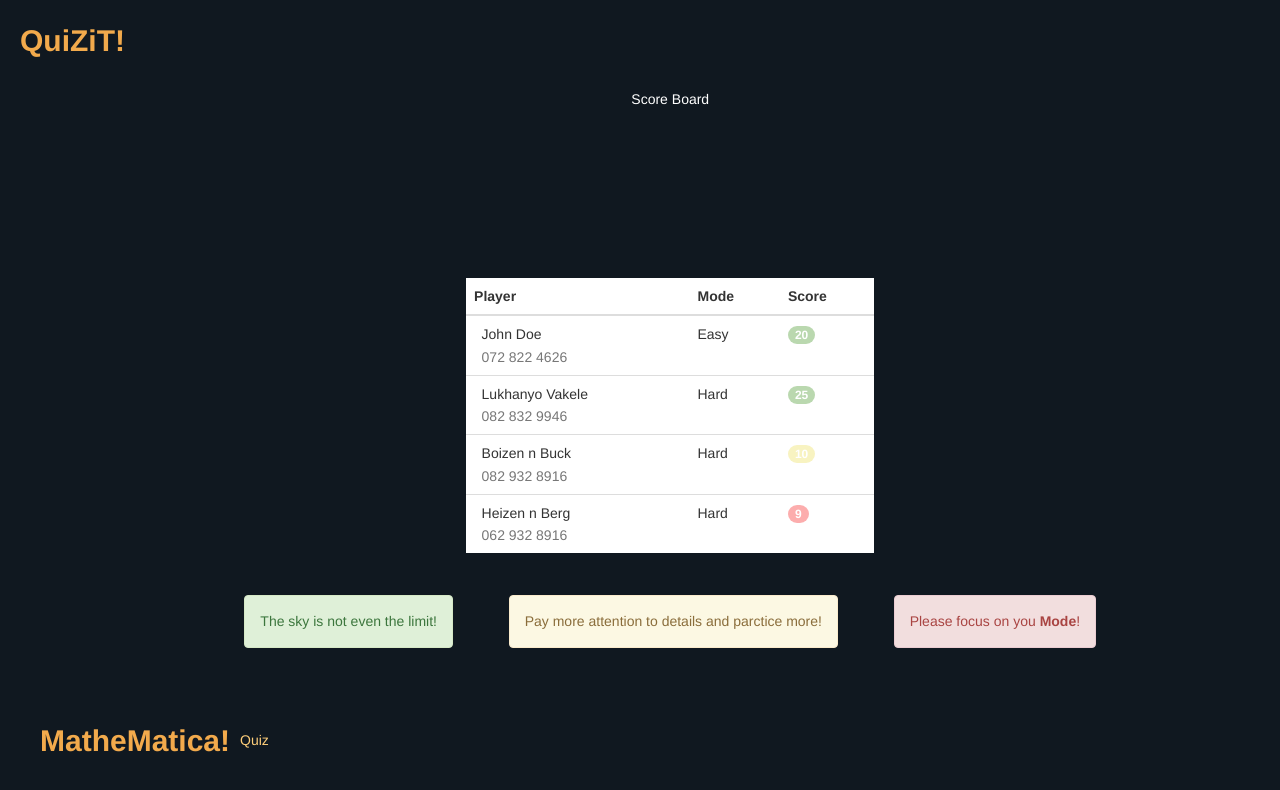
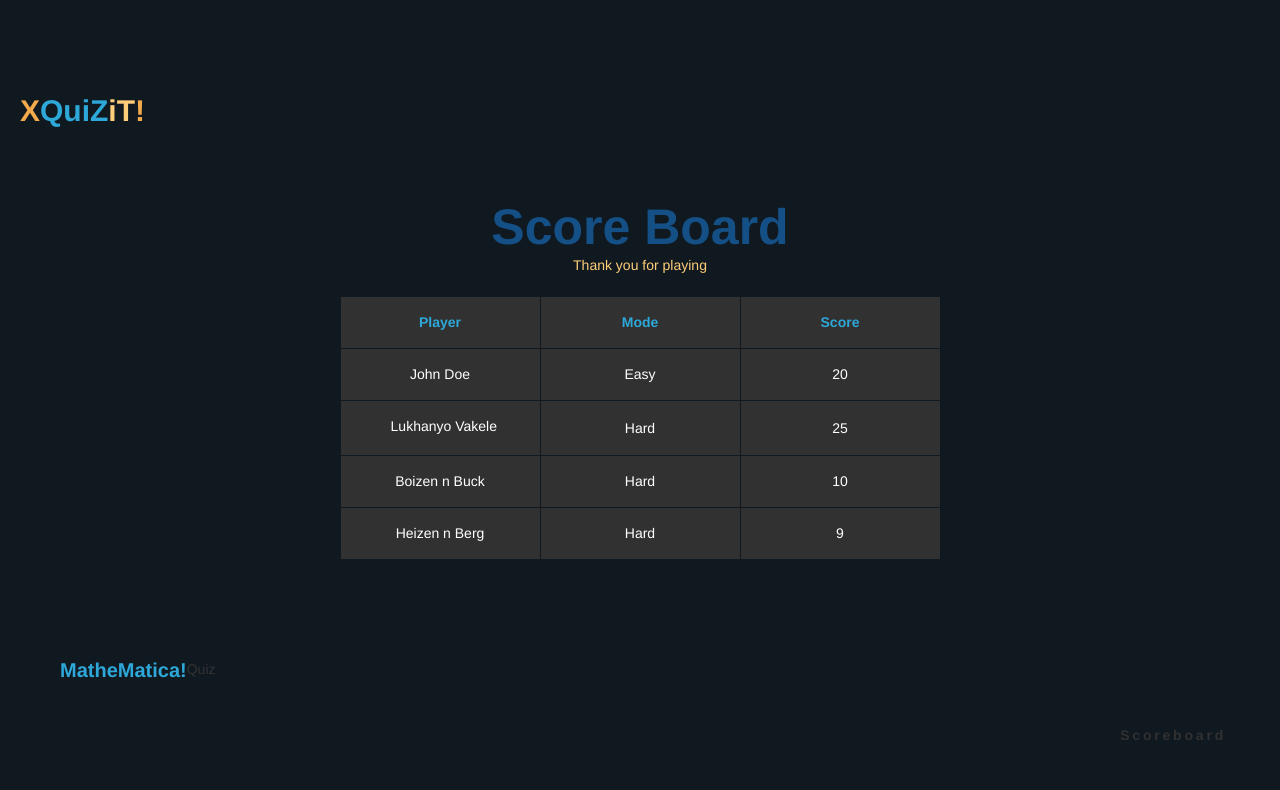
Before and after one commit to LukhanyoV/quizit, a website: page public/scoreBoard.html in a window 1280 px wide. Drawn offline with nearby package versions, Linux system fonts and the light colour scheme.

Commit message:
Scoreboard and sign in page

```diff
--- a/public/main.css
+++ b/public/main.css
@@ -117,3 +117,8 @@ p.instructions{
     align-items: center;
     justify-content: space-evenly;
 }
+
+.scoreboard{
+    text-align: center;
+    min-width: 550px;
+}
--- a/public/scoreBoard.html
+++ b/public/scoreBoard.html
@@ -13,20 +13,21 @@
     <script src="https://ajax.googleapis.com/ajax/libs/jquery/3.6.1/jquery.min.js"></script>
     <script src="https://maxcdn.bootstrapcdn.com/bootstrap/3.4.1/js/bootstrap.min.js"></script>
     <link rel="stylesheet"  href="./style.css"/>
-
+    <link rel="stylesheet"  href="./main.css"/>
 </head>
 <body>
 
     <main class="main__container">
         <header class="header">
-            <h1 class="title">QuiZiT!</h1>
+            <h1 class="title">X<span>QuiZ</span><span>iT</span>!</h1>
         </header>
-        <div class="container">
-            <br><br>
-            <div class="results">
-                <h1>Score Board</h1>
-                <table class="table table-hover align-middle mb-0 bg-white">
-                    <thead class="bg-light">
+        <div class="scoreboard">
+                <h1 class="mode-title">Score Board</h1>
+                <p class="desc">
+                    Thank you for playing
+                </p>
+                    <table>
+                        <thead class="bg-light">
                         <tr>
                             <th>Player</th>
                             <th>Mode</th>
@@ -36,73 +37,57 @@
                     <tbody>
                         <tr>
                             <td>
-                                <div class="ms-3">
-                                    <p class="fw-bold mb-1">John Doe</p>
-                                    <p class="text-muted mb-0">072 822 4626</p>
+                                <div class="">
+                                    <p class="">John Doe</p>
                                 </div>
                             </td>
                             <td>Easy</td>
                             <td >
-                                <span class="badge badge-success rounded-pill d-inline">20</span>
+                                <span class="">20</span>
                             </td>
                         </tr>
                         <tr>
                             <td>
                                 <div class="ms-3">
                                     <p class="fw-bold mb-1">Lukhanyo Vakele</p>
-                                    <p class="text-muted mb-0">082 832 9946</p>
                                 </div>
                             </td>
                             <td>Hard</td>
                             <td>
-                                <span class="badge badge-success rounded-pill d-inline">25</span>
+                                <span class="">25</span>
                             </td>
                         </tr>
                         <tr>
                             <td>
-                                <div class="ms-3">
-                                    <p class="fw-bold mb-1">Boizen n Buck</p>
-                                    <p class="text-muted mb-0">082 932 8916</p>
+                                <div class="">
+                                    <p class="">Boizen n Buck</p>
                                 </div>
                             </td>
                             <td>Hard</td>
                             <td>
-                                <span class="badge badge-warning rounded-pill d-inline">10</span>
+                                <span class="">10</span>
                             </td>
                         </tr>
                         <tr>
                             <td>
-                                <div class="ms-3">
-                                    <p class="fw-bold mb-1">Heizen n Berg</p>
-                                    <p class="text-muted mb-0">062 932 8916</p>
+                                <div class="">
+                                    <p class="">Heizen n Berg</p>
                                 </div>
                             </td>
                             <td>Hard</td>
                             <td>
-                                <span class="badge badge-danger rounded-pill d-inline">9</span>
+                                <span class="">9</span>
                             </td>
                         </tr>
                     </tbody>
                 </table>
-                <br><br>
-                <div class="labels">
-                    <div class="alert alert-success" role="alert">
-                        The sky is not even the limit!
-                    </div>
-                    <div class="alert alert-warning" role="alert">
-                        Pay more attention to details and parctice more!
-                    </div>
-                    <div class="alert alert-danger" role="alert">
-                        Please focus on you <strong>Mode</strong>!
-                    </div>
-                </div>
-            </div>
         </div>
         <footer class="footer">
-            <h1 class="title">MatheMatica!</h1>
-            <a href="./scoreBoard.html">
-                <button class="submit">Quiz</button>
-            </a>
+            <div>
+                <h2 class="footer__title">MatheMatica!</h2>
+                <p>Quiz</p>
+            </div>
+            <a href="./scoreBoard.html" class="score__link">Scoreboard</a>
         </footer>
     </main>
 </body>
--- a/public/style.css
+++ b/public/style.css
@@ -19,6 +19,7 @@
     --hard: #ff0000;
     --success-cl: #53D05C;
     --fail-cl: #ff6347;
+    --caution: #FFC71F;
 }
 .main__container{
     background-color: var(--s-bg);
@@ -76,6 +77,13 @@ header{
 
 }
 
+.game__container{
+    display: flex;
+    flex-direction: column;
+    align-items: center;
+    justify-content: center;
+}
+
 .details__container{
     position: fixed;
     right: 0;
@@ -93,7 +101,7 @@ header{
     align-items: center;
     width: 170px;
     margin: 0 10px;
-    padding: 10px;
+    padding: 2px 10px;
     color: var(--t-cl);
     justify-content: space-between;
 }
@@ -116,8 +124,8 @@ header{
     display: flex;
     align-items: center;
     justify-content: center;
-    color: var(--s-cl);
-    border: 1px solid var(--s-cl);
+    color: var(--p-cl);
+    border: 4px solid var(--p-cl);
     padding: 10px 15px;
     width: 80px;
     height: 80px;
@@ -132,7 +140,8 @@ header{
     width: 100%;
     height: 100%;
     background-color: var(--p-bg);
-    border-radius: 0px 0px 5px 5px ;
+    border: 2px;
+    border: 4px solid var(--p-cl) ;
 }
 
 
@@ -142,8 +151,19 @@ footer{
     width: 100%;
     height: 80px;
     align-items: center;
+    justify-content: space-between;
     padding: 20px;
 }
+
+footer div{
+    flex: 1;
+    display: flex;
+    width: 100%;
+    height: 80px;
+    align-items: center;
+    padding: 20px;
+}
+
 
 .circle__container{
     width: 120px;
@@ -182,11 +202,7 @@ footer{
 }
 
 .circle{
-    /* position: fixed; */
-    /* right: 0; */
-    bottom: 0;
-    z-index: 9999;
-    margin: 0 30px;
+    padding: 15px 30px;
 }
 .outermost__circle{
     background-color: var(--t-bg);
@@ -273,6 +289,7 @@ button.submit{
     color: var(--f-cl);
     transition: .1s ease;
     border-radius: 5px;
+    border: 1px solid var(--s-cl);
 }
 
 button.submit:hover{
@@ -288,34 +305,36 @@ h1 {
 }
 
 /* <!-- centering a bootstrap table bellow --> */
-.table {
+table {
     margin: auto;
-    width: 45% !important;
+    padding: 10px;
+    width: 100%;
+    background-color: var(--t-bg);
+    padding: 20px;
+    margin-top: 20px;
 }
-.badge-success {
-    background-color: rgba(142, 192, 124, 0.61);
+
+th, tr, td {
+    color: var(--p-cl);
+    text-align: center;
+    padding: 15px;
+    border: 1px solid var(--p-bg);
+    min-width: 200px;
 }
-.badge-warning {
-    background-color: rgba(243, 234, 149, 0.589);
+
+th{
+    color: var(--t-cl);
 }
-.badge-danger {
-    background-color: rgba(250, 109, 109, 0.562);
+
+.desc{
+    color: var(--f-cl);
 }
 .labels {
     display: flex;
     justify-content: space-around;
 }
 
-.results {
-    display: flex;
-    flex-direction: column;
-    /* background-color: #008000; */
-    width: 75%;
-    height: 90%;
-}
-
 /* Animation */
-
 .modal{
     background-color: rgba(0, 0, 0, 0.616);
     margin: 0;
@@ -335,7 +354,7 @@ h1 {
 
 .modal__container{
     position: relative;
-    height: 60%;
+    height: 80vh;
     width: 60vw;
     background-color: var(--s-bg);
     margin: 0 auto;
@@ -343,12 +362,10 @@ h1 {
 }
 
 button.anim__button{
-    margin-top: 2em;
     border: none;
-    padding: 1em;
+    padding: 12px 20px;
     color: var(--t-bg);
     font-weight: bold;
-    text-transform: uppercase;
     letter-spacing: .2em;
     outline: 0;
     cursor: pointer;
@@ -369,7 +386,6 @@ a.score__link{
     padding: 1em;
     color: var(--t-bg);
     font-weight: bold;
-    text-transform: uppercase;
     letter-spacing: .2em;
     outline: 0;
     cursor: pointer;
@@ -417,10 +433,20 @@ span.modal__detail{
 
 .success {
     border-color: var(--success-cl);
-    color: var(--success-cl);
+    color: var(--t-cl);
+    background-color: var(--success-cl);
 }
 
 .danger {
     border-color: var(--fail-cl);
-    color : var(--fail-cl);
+    color : var(--t-cl);
+    background-color: var(--fail-cl);
 }
+
+.new__answer{
+    color: var(--p-cl);
+    font-size: 50px;
+}
+.caution{
+    color: var(--caution);
+}
```
Also changed, not shown: public/game.html (+19 -14 lines), public/index.html (+1 -1 lines), public/main.js (+45 -38 lines), 1 other file.
